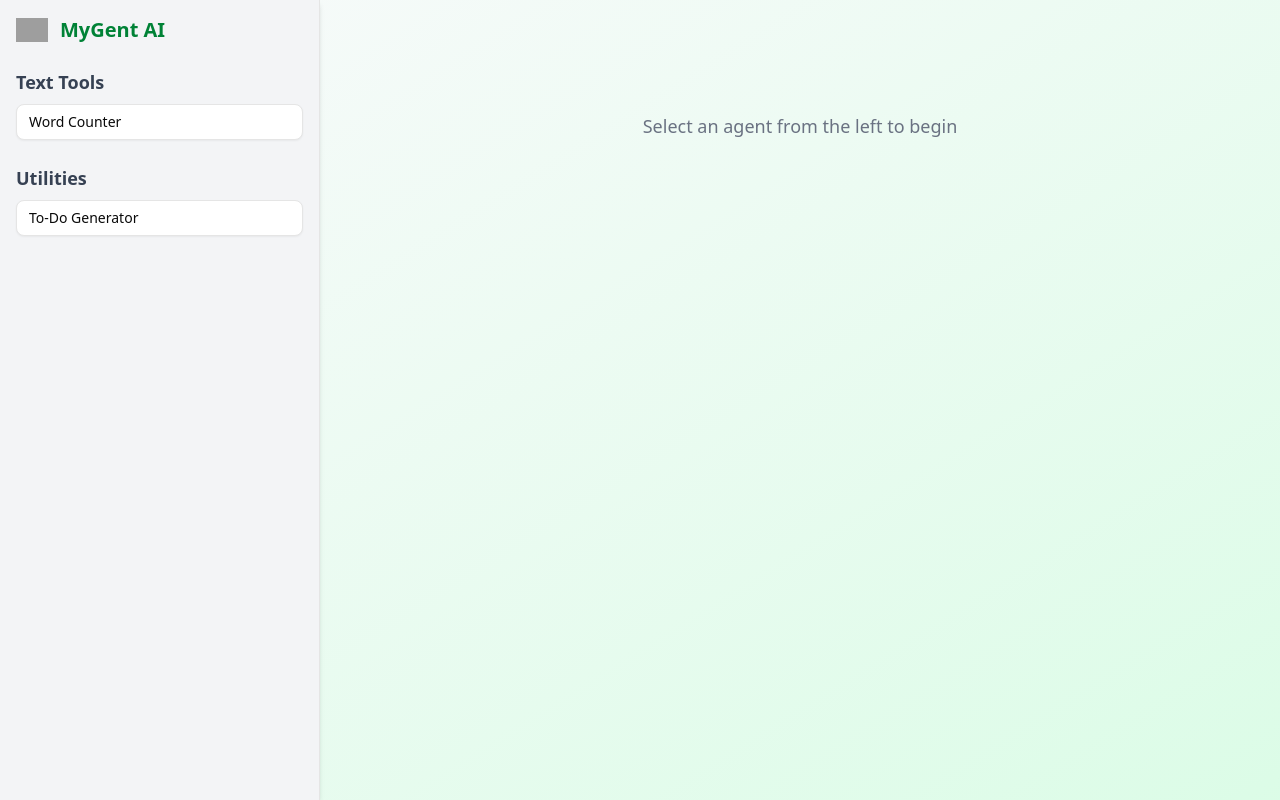
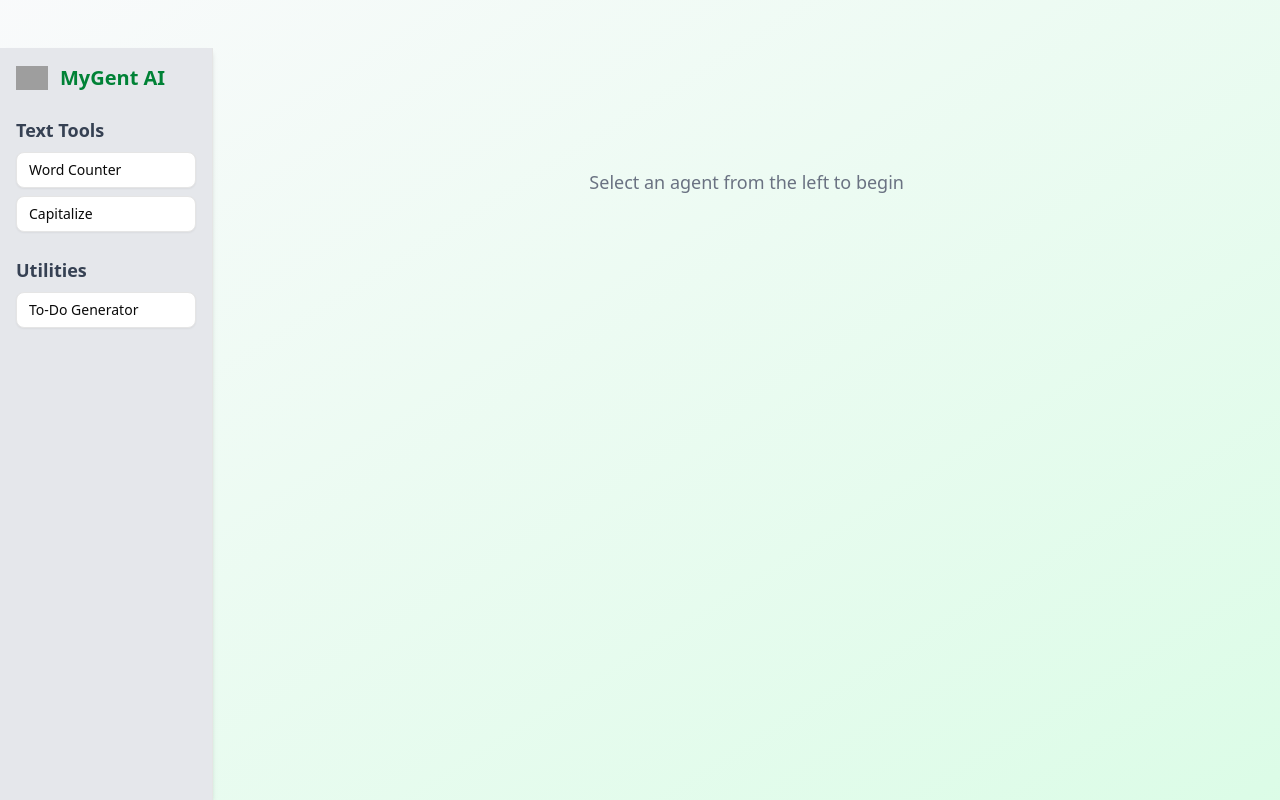
Before and after one commit to ghshams/MyGent, a Next.js app: page / in a window 1280 px wide. Built offline with nearby package versions, Linux system fonts and the light colour scheme; grey boxes are pictures that could not be loaded.

Commit message:
feat: added Capitalize agent + layout enhancements

```diff
--- a/app/page.tsx
+++ b/app/page.tsx
@@ -27,6 +27,13 @@ const agents: Agent[] = [
     outputPlaceholder: 'Word count result will appear here...'
   },
   {
+    category: 'Text Tools',
+    name: 'Capitalize',
+    description: 'Converts all letters in the input text to uppercase.',
+    inputLabel: 'Enter text to capitalize',
+    outputPlaceholder: 'Capitalized result will appear here...'
+  },
+  {
     category: 'Utilities',
     name: 'To-Do Generator',
     description: 'Generates a to-do list from your notes.',
@@ -45,6 +52,8 @@ export default function MyGent() {
       const words = inputText.trim().split(/\s+/);
       const count = words.filter(word => word.length > 0).length;
       setOutputText(`There are ${count} word(s) in the input.`);
+    } else if (selectedAgent?.name === 'Capitalize') {
+      setOutputText(inputText.toUpperCase());
     } else {
       setOutputText(`Result for "${selectedAgent?.name}" will show here.`);
     }
@@ -53,8 +62,8 @@ export default function MyGent() {
   const categories = [...new Set(agents.map(agent => agent.category))];
 
   return (
-    <div className="grid grid-cols-12 h-screen font-poppins bg-gradient-to-br from-gray-50 to-green-100">
-      <div className="col-span-3 bg-gray-100 p-4 border-r overflow-y-auto shadow-md">
+    <div className="grid grid-cols-12 h-screen font-poppins bg-gradient-to-br from-gray-50 to-green-100 pt-12">
+      <div className="col-span-2 bg-gray-200 p-4 border-r overflow-y-auto shadow-md">
         <div className="flex items-center gap-3 mb-6">
           <Image src="/logo.png" alt="Logo" width={32} height={32} />
           <h1 className="text-xl font-bold text-green-700">MyGent AI</h1>
@@ -81,28 +90,28 @@ export default function MyGent() {
       </div>
 
       <motion.div
-        className="col-span-9 p-8 overflow-y-auto"
+        className="col-span-10 p-10 overflow-y-auto"
         initial={{ opacity: 0, y: 20 }}
         animate={{ opacity: 1, y: 0 }}
         transition={{ duration: 0.5 }}
       >
         {selectedAgent ? (
           <motion.div
-            className="p-6 shadow-xl rounded-2xl space-y-6 bg-white/90 backdrop-blur"
+            className="p-8 shadow-xl rounded-2xl space-y-6 bg-white/90 backdrop-blur"
             initial={{ opacity: 0, scale: 0.95 }}
             animate={{ opacity: 1, scale: 1 }}
             transition={{ duration: 0.4 }}
           >
-            <h2 className="text-2xl font-bold text-gray-800">{selectedAgent.name}</h2>
-            <p className="text-gray-500">{selectedAgent.description}</p>
+            <h2 className="text-3xl font-bold text-gray-800">{selectedAgent.name}</h2>
+            <p className="text-gray-500 text-lg">{selectedAgent.description}</p>
 
             <div>
-              <label className="block font-semibold mb-1">{selectedAgent.inputLabel}</label>
+              <label className="block font-semibold mb-1 text-base">{selectedAgent.inputLabel}</label>
               <Textarea
-                rows={6}
+                rows={10}
                 value={inputText}
                 onChange={e => setInputText(e.target.value)}
-                className="mb-3"
+                className="mb-3 text-lg"
                 placeholder="Type or paste here..."
               />
               <div className="flex items-center gap-3">
@@ -113,16 +122,16 @@ export default function MyGent() {
               </div>
             </div>
 
-            <Button onClick={handleRun} className="w-full py-2 bg-green-600 hover:bg-green-700 text-white">Run Agent</Button>
+            <Button onClick={handleRun} className="w-full py-3 bg-green-600 hover:bg-green-700 text-white text-lg">Run Agent</Button>
 
             <div>
-              <label className="block font-semibold mb-1">Output</label>
+              <label className="block font-semibold mb-1 text-base">Output</label>
               <Textarea
-                rows={6}
+                rows={10}
                 readOnly
                 value={outputText}
                 placeholder={selectedAgent.outputPlaceholder}
-                className="bg-gray-100"
+                className="bg-gray-100 text-lg"
               />
               <div className="mt-2 text-right">
                 <Button variant="secondary" size="sm">Download Output</Button>
```
